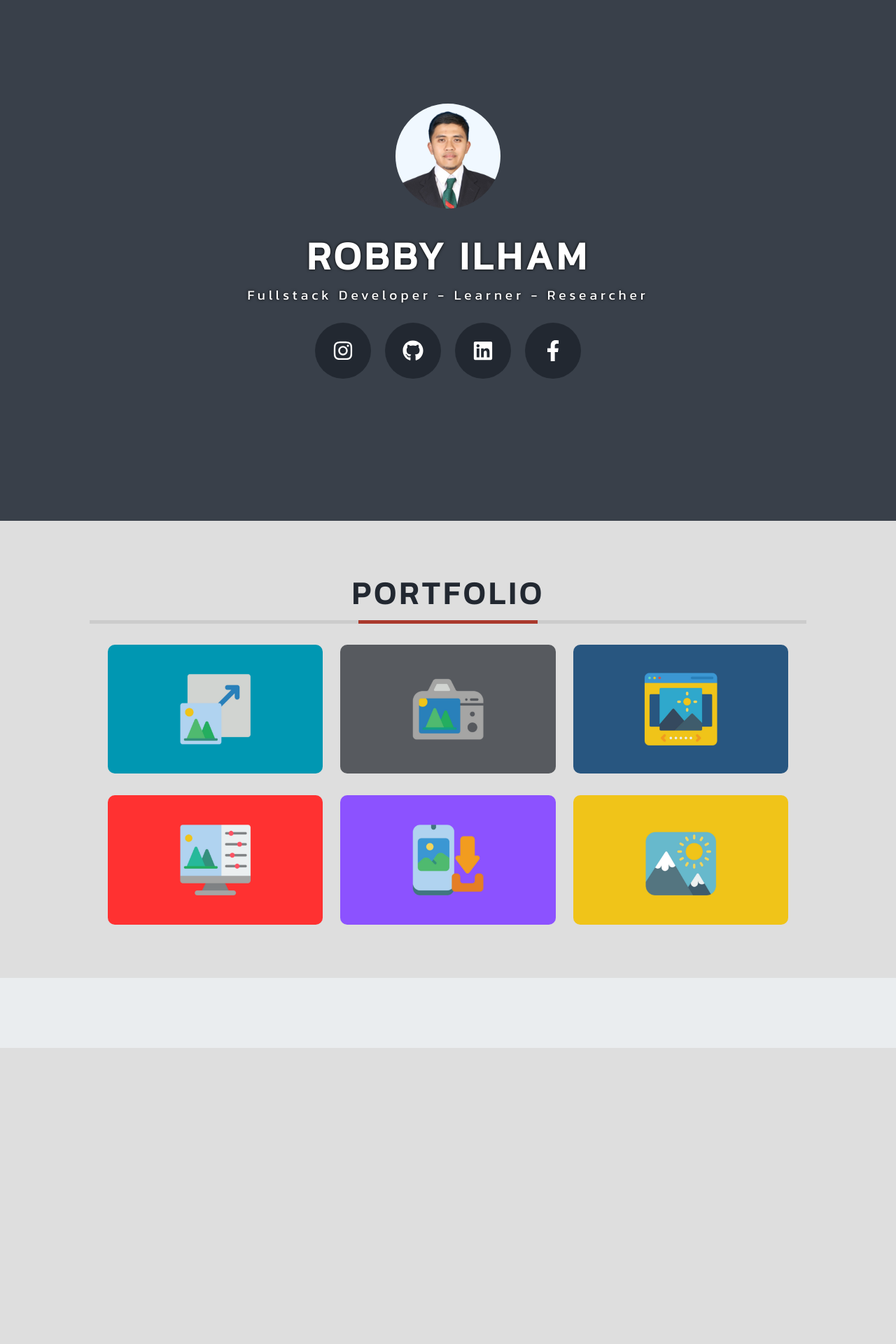
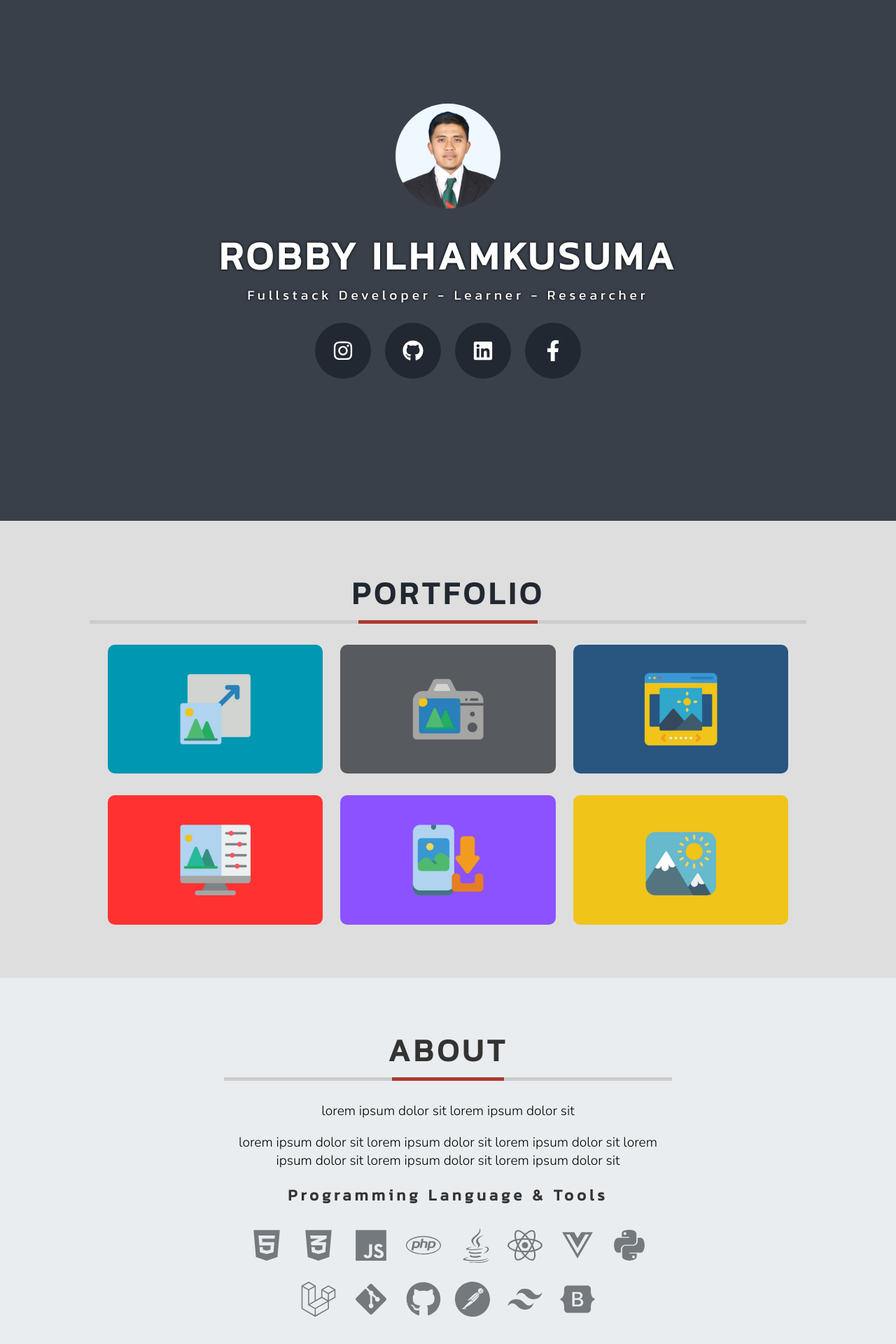
Before and after one commit to robbytrujillo/robbyilham, a React (Vite) app: page / in a window 1280 px wide. Shown: the part 122-2042 px from the top of the page at 70% size. Before the commit the page ends 1619 px from the top, so only its background shows below. Built offline with nearby package versions, Linux system fonts and the light colour scheme.

Commit message:
About section portofoliosatu

```diff
--- a/src/components/About.jsx
+++ b/src/components/About.jsx
@@ -1,9 +1,38 @@
-import '../styles/About.css'
+import '../styles/About.css';
+
+import { FaHtml5 } from "react-icons/fa";
+import { FaCss3Alt } from "react-icons/fa";
+import { IoLogoJavascript } from "react-icons/io5";
+import { FaPhp } from "react-icons/fa";
+import { FaJava } from "react-icons/fa";
+import { FaReact } from "react-icons/fa";
+import { FaVuejs } from "react-icons/fa";
+import { FaPython } from "react-icons/fa";
+import { FaLaravel } from "react-icons/fa";
+import { FaGitAlt } from "react-icons/fa6";
+import { FaGithub } from "react-icons/fa6";
+import { SiPostman } from "react-icons/si";
+import { RiTailwindCssFill } from "react-icons/ri";
+import { FaBootstrap } from "react-icons/fa";
+
 
 function About() {
   return (
     <section id="about">
-
+        <div className="wrapper">
+            <h3>About</h3>
+            <p>lorem ipsum dolor sit lorem ipsum dolor sit</p>
+            <p>lorem ipsum dolor sit lorem
+              ipsum dolor sit lorem ipsum dolor
+              sit lorem ipsum dolor sit lorem ipsum
+              dolor sit lorem ipsum dolor sit</p>
+            <h4>Programming Language & Tools</h4>
+            <div className="skills">
+              <FaHtml5 /> <FaCss3Alt /> <IoLogoJavascript /> <FaPhp /> <FaJava />
+              <FaReact /> <FaVuejs /> <FaPython /> <FaLaravel /> <FaGitAlt /> <FaGithub />
+              <SiPostman /> <RiTailwindCssFill /> <FaBootstrap />
+            </div>
+        </div>
     </section>
   )
 }
--- a/src/components/Header.jsx
+++ b/src/components/Header.jsx
@@ -12,7 +12,7 @@ function Header() {
    <header>
     <div className="header-jumbotron">
         <img src={profilePicture} />
-        <h3>Robby Ilham</h3>
+        <h3>Robby Ilhamkusuma</h3>
         <p>Fullstack Developer - Learner - Researcher</p>
         <div className='socialMedia'>
             <a href=''><FaInstagram /></a>
--- a/src/styles/Navbar.css
+++ b/src/styles/Navbar.css
@@ -1,5 +1,6 @@
 nav {
-    background-color: #222831;
+    /* background-color: #222831; */
+    background-color: #39404a;
     color: #fff;
     position: sticky;
     top: 0;
@@ -10,6 +11,7 @@ nav {
     display: flex;
     justify-content: space-between;
     align-items: center;
+    /* background-color: #ffffff; */
   }
 
   .menu {
```
